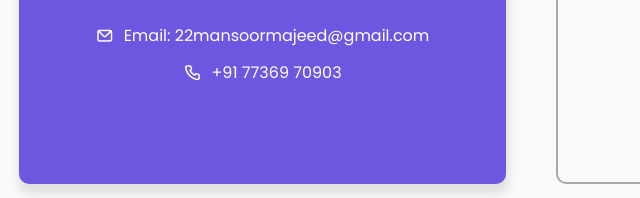
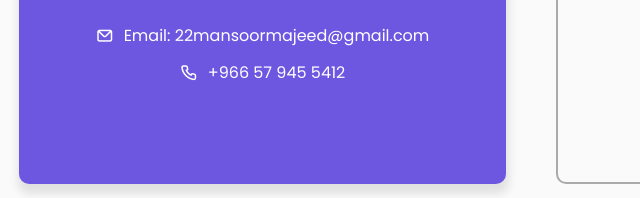
Before and after one commit to Mans22r/m22-web, a plain HTML site: page index.html in a window 1280 px wide. Shown: the part 2498-2696 px from the top of the page, 109-749 px from the left. Drawn offline with nearby package versions, Linux system fonts and the light colour scheme.

Commit message:
Update index.html

```diff
--- a/index.html
+++ b/index.html
@@ -193,7 +193,7 @@
                         <div class="contact-info">
                             <h2>Find Me <i class="uil uil-corner-right-down"></i></h2>
                             <p><i class="uil uil-envelope"></i> Email: 22mansoormajeed@gmail.com</p>
-                            <p><i class="uil uil-phone"></i> +91 77369 70903</p>
+                            <p><i class="uil uil-phone"></i> +966 57 945 5412</p>
                         </div>
                     </div>
                     <div class="col">
```
